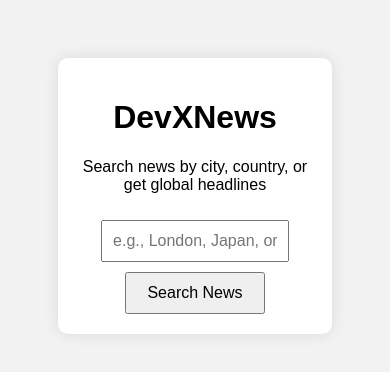
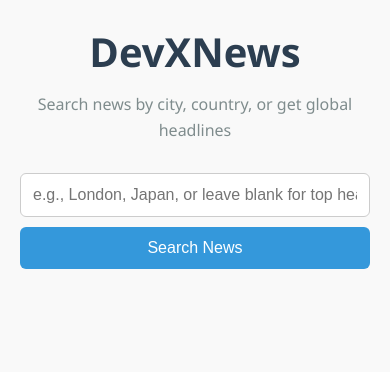
Before and after one commit to Devamstark/DevXNews, a plain HTML site: page index.html in a window 390 px wide. Drawn offline with Linux system fonts and the light colour scheme.

Commit message:
Update style.css

```diff
--- a/style.css
+++ b/style.css
@@ -1,44 +1,126 @@
+* {
+  box-sizing: border-box;
+  margin: 0;
+  padding: 0;
+}
+
 body {
-  font-family: Arial, sans-serif;
-  background: #f2f2f2;
-  text-align: center;
-  padding: 50px;
+  font-family: 'Segoe UI', Tahoma, Geneva, Verdana, sans-serif;
+  background-color: #f9f9f9;
+  color: #333;
+  line-height: 1.6;
 }
 
 .container {
-  max-width: 600px;
-  margin: auto;
-  background: white;
+  max-width: 900px;
+  margin: 0 auto;
   padding: 20px;
-  border-radius: 10px;
-  box-shadow: 0 0 15px rgba(0,0,0,0.1);
 }
 
-input {
-  width: 70%;
-  padding: 10px;
-  margin: 10px 0;
-  font-size: 16px;
+header {
+  text-align: center;
+  margin-bottom: 30px;
 }
 
-button {
-  padding: 10px 20px;
-  font-size: 16px;
+header h1 {
+  font-size: 2.5rem;
+  color: #2c3e50;
+}
+
+header p {
+  color: #7f8c8d;
+  margin-top: 8px;
+}
+
+.search-box {
+  display: flex;
+  gap: 10px;
+  margin-bottom: 20px;
+  flex-wrap: wrap;
+}
+
+#queryInput {
+  flex: 1;
+  min-width: 200px;
+  padding: 12px;
+  font-size: 1rem;
+  border: 1px solid #ccc;
+  border-radius: 6px;
+}
+
+#searchBtn {
+  padding: 12px 20px;
+  font-size: 1rem;
+  background-color: #3498db;
+  color: white;
+  border: none;
+  border-radius: 6px;
   cursor: pointer;
+  transition: background 0.3s;
+}
+
+#searchBtn:hover {
+  background-color: #2980b9;
+}
+
+.message {
+  padding: 12px;
+  margin-bottom: 20px;
+  border-radius: 6px;
+  text-align: center;
+}
+
+.message.error {
+  background-color: #ffebee;
+  color: #c62828;
+  border: 1px solid #ef9a9a;
+}
+
+.message.success {
+  background-color: #e8f5e9;
+  color: #2e7d32;
+  border: 1px solid #a5d6a7;
+}
+
+.hidden {
+  display: none;
 }
 
 .news-item {
-  text-align: left;
-  margin-top: 20px;
-  border-bottom: 1px solid #ddd;
-  padding-bottom: 10px;
+  background: white;
+  border-radius: 8px;
+  padding: 16px;
+  margin-bottom: 16px;
+  box-shadow: 0 2px 6px rgba(0,0,0,0.1);
 }
 
 .news-item h3 {
-  color: #007BFF;
+  margin-bottom: 8px;
+  color: #2c3e50;
+}
+
+.news-item p {
+  color: #555;
+  margin-bottom: 12px;
 }
 
 .news-item a {
-  color: #0056b3;
+  color: #3498db;
   text-decoration: none;
+  font-weight: bold;
 }
+
+.news-item a:hover {
+  text-decoration: underline;
+}
+
+@media (max-width: 600px) {
+  .search-box {
+    flex-direction: column;
+  }
+
+  #queryInput,
+  #searchBtn {
+    width: 100%;
+  }
+}
```
